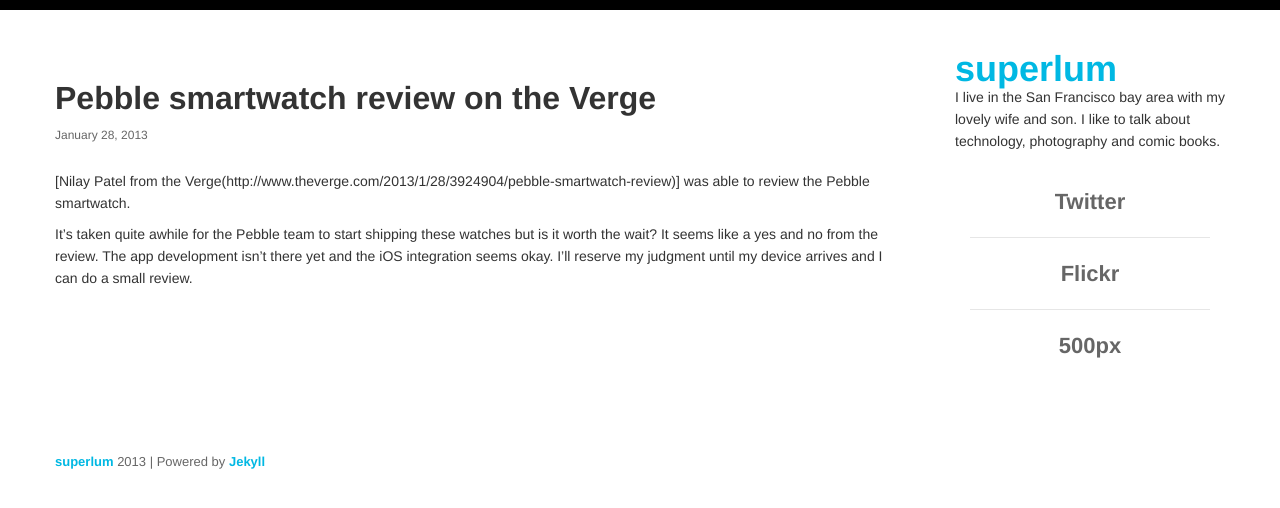
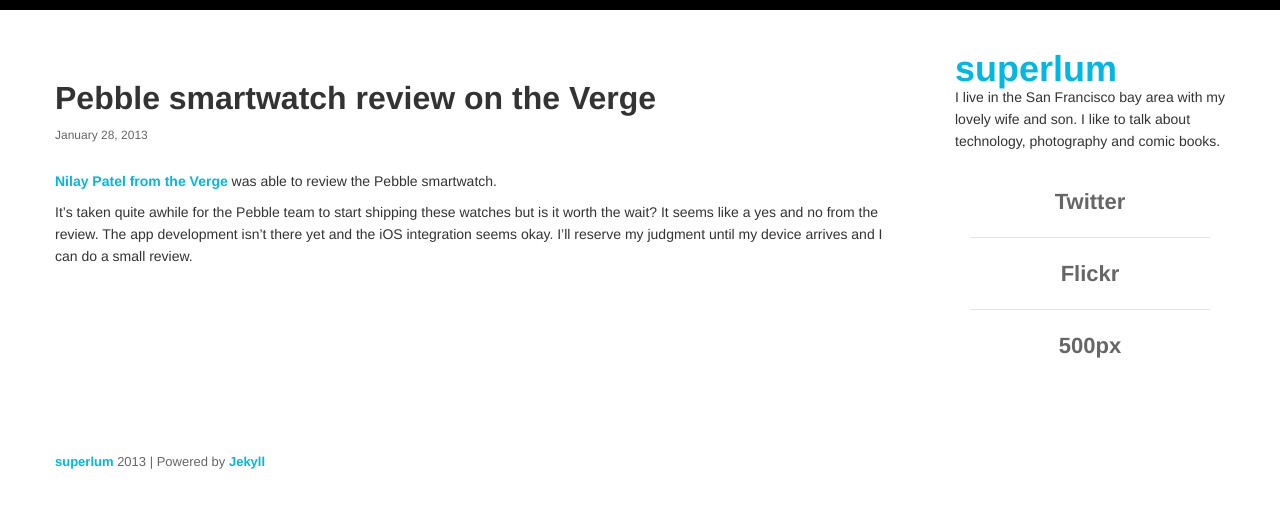
Before and after one commit to superlum/superlum.github.com, a Jekyll site: the page built from _posts/2013-1-28-pebble-smartwatch-review-theverge.md, in a window 1280 px wide. Shown: the top 508 px of the page. Built offline with Jekyll 4.4.1, drawn with Linux system fonts in a browser that asks for light colours; nearby versions of some CDN libraries.

Commit message:
link fix

```diff
--- a/_posts/2013-1-28-pebble-smartwatch-review-theverge.md
+++ b/_posts/2013-1-28-pebble-smartwatch-review-theverge.md
@@ -3,6 +3,6 @@
 title: "Pebble smartwatch review on the Verge"
 description:
 ---
-[Nilay Patel from the Verge(http://www.theverge.com/2013/1/28/3924904/pebble-smartwatch-review)] was able to review the Pebble smartwatch.
+[Nilay Patel from the Verge](http://www.theverge.com/2013/1/28/3924904/pebble-smartwatch-review) was able to review the Pebble smartwatch.
 
 It's taken quite awhile for the Pebble team to start shipping these watches but is it worth the wait? It seems like a yes and no from the review. The app development isn't there yet and the iOS integration seems okay. I'll reserve my judgment until my device arrives and I can do a small review.
```
